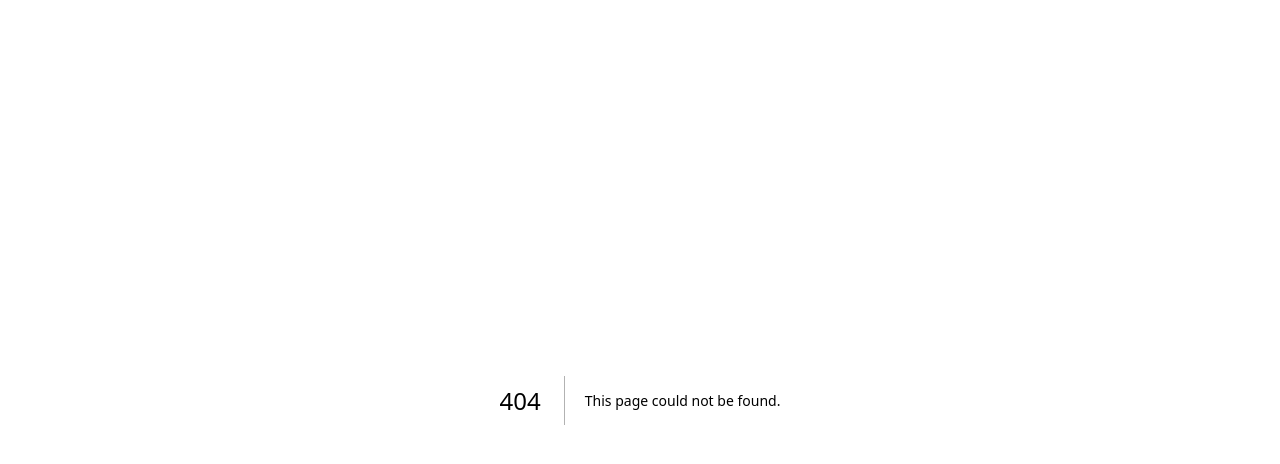
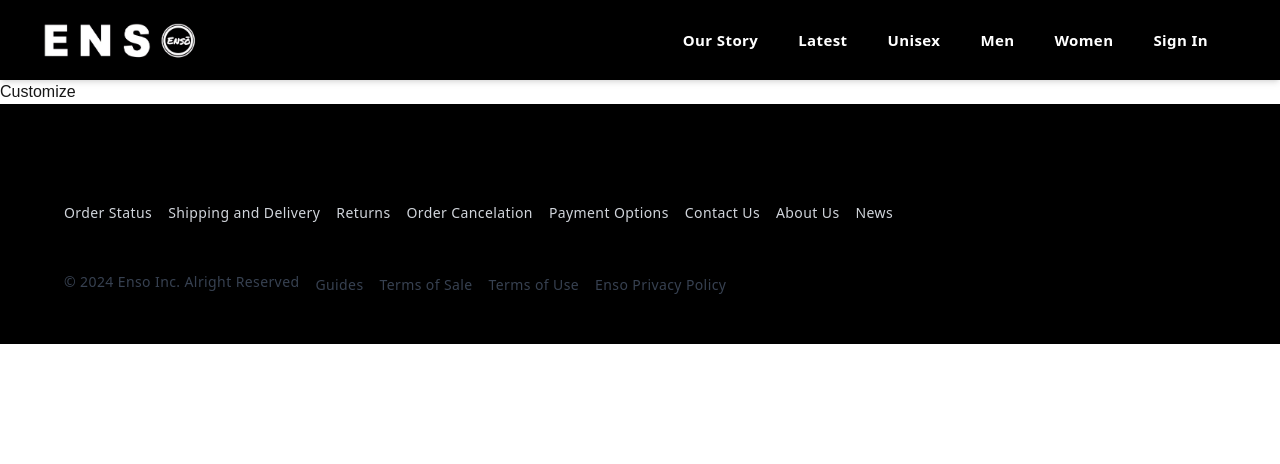
Before and after one commit to kajugadaniels/ecommerce-reactjs-frontend, a Next.js app: page /customize in a window 1280 px wide. Before the commit this address had no page. Shown: the top 464 px of the page. Built offline with nearby package versions, Linux system fonts and the light colour scheme.

Commit message:
Setup customize page

```diff
--- /dev/null
+++ b/app/(user)/customize/page.tsx
@@ -0,0 +1,9 @@
+import React from 'react'
+
+const Customize = () => {
+  return (
+    <div>Customize</div>
+  )
+}
+
+export default Customize
--- a/app/(user)/latest/detail/page.tsx
+++ b/app/(user)/latest/detail/page.tsx
@@ -1,3 +1,4 @@
+import Link from 'next/link';
 import React from 'react';
 import { FaAngleDoubleDown } from 'react-icons/fa';
 
@@ -63,9 +64,11 @@
               </div>
 
               {/* Customize Button */}
-              <button className="flex items-center justify-center w-full px-4 py-4 font-semibold text-white transition rounded-full bg-[#D87D4A]">
-                Customize
-              </button>
+              <Link href='/customize'>
+                <button className="flex items-center justify-center w-full px-4 py-4 font-semibold text-white transition rounded-full bg-[#D87D4A]">
+                  Customize
+                </button>
+              </Link>
             </div>
           </div>
         </div>
```
